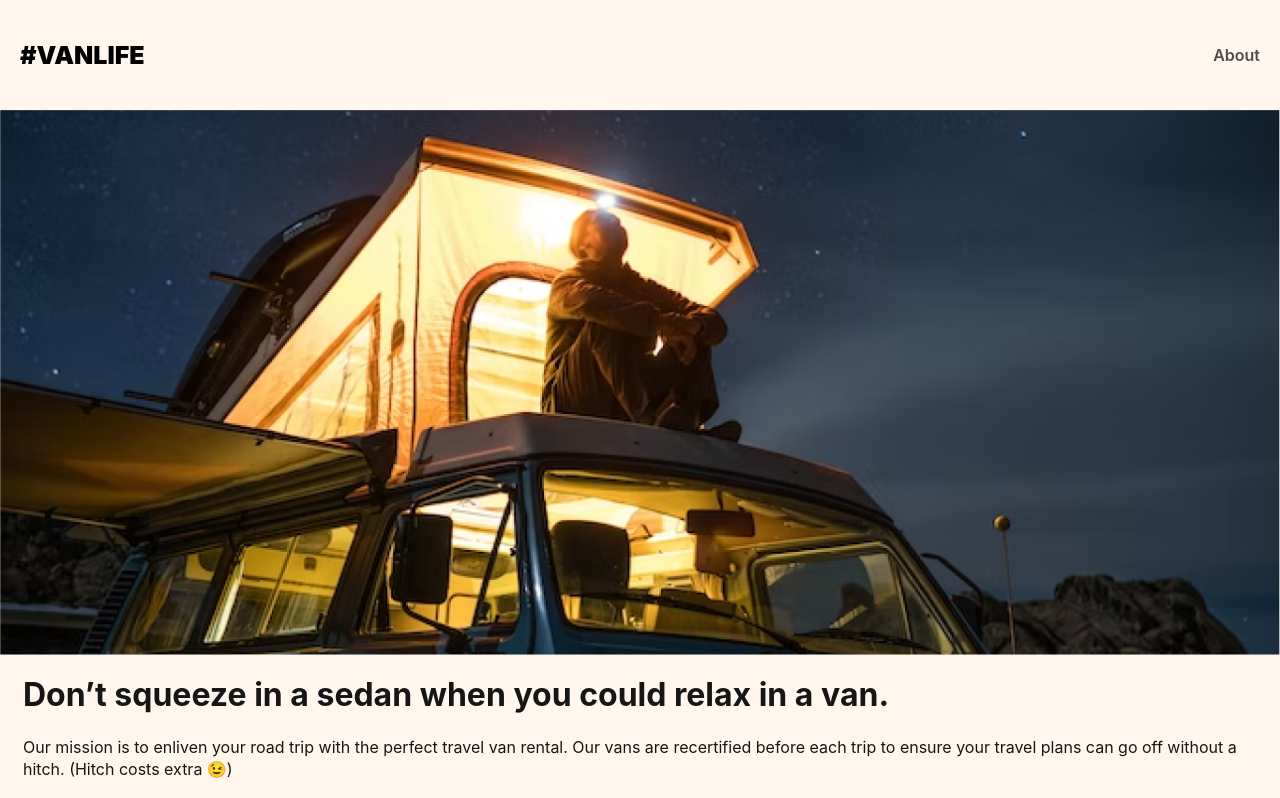
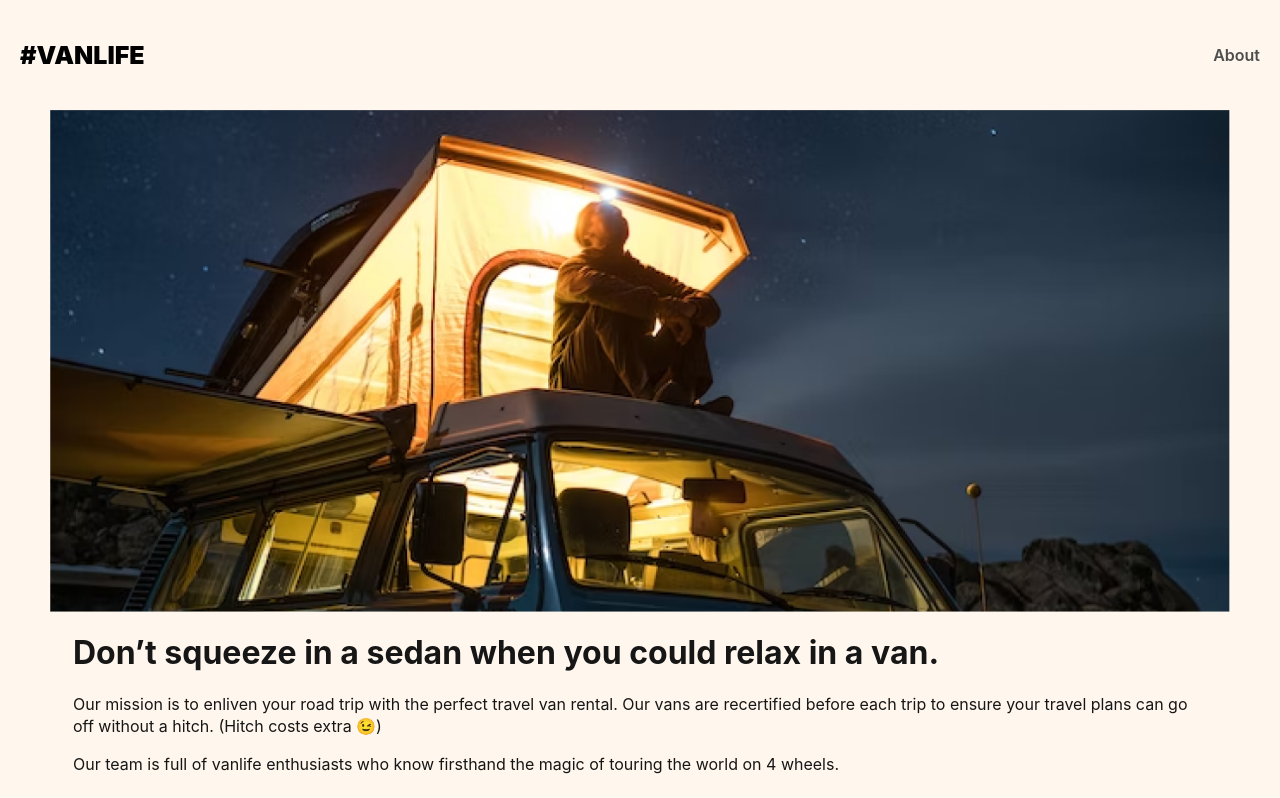
Before and after one commit to deja-v/van-life, a React (Vite) app: page /about in a window 1280 px wide. Shown: the top 798 px of the page. Built offline with nearby package versions, Linux system fonts and the light colour scheme.

Commit message:
Update index.css

```diff
--- a/src/index.css
+++ b/src/index.css
@@ -112,10 +112,12 @@ header a:hover {
   justify-content: center;
 }
 .about-hero-image {
-
   max-width: 100%;
 }
 
+.about-page-container{
+  padding:  0 50px 50px;
+}
 .about-page-content {
   padding-inline: 23px;
   color: #161616;
```
